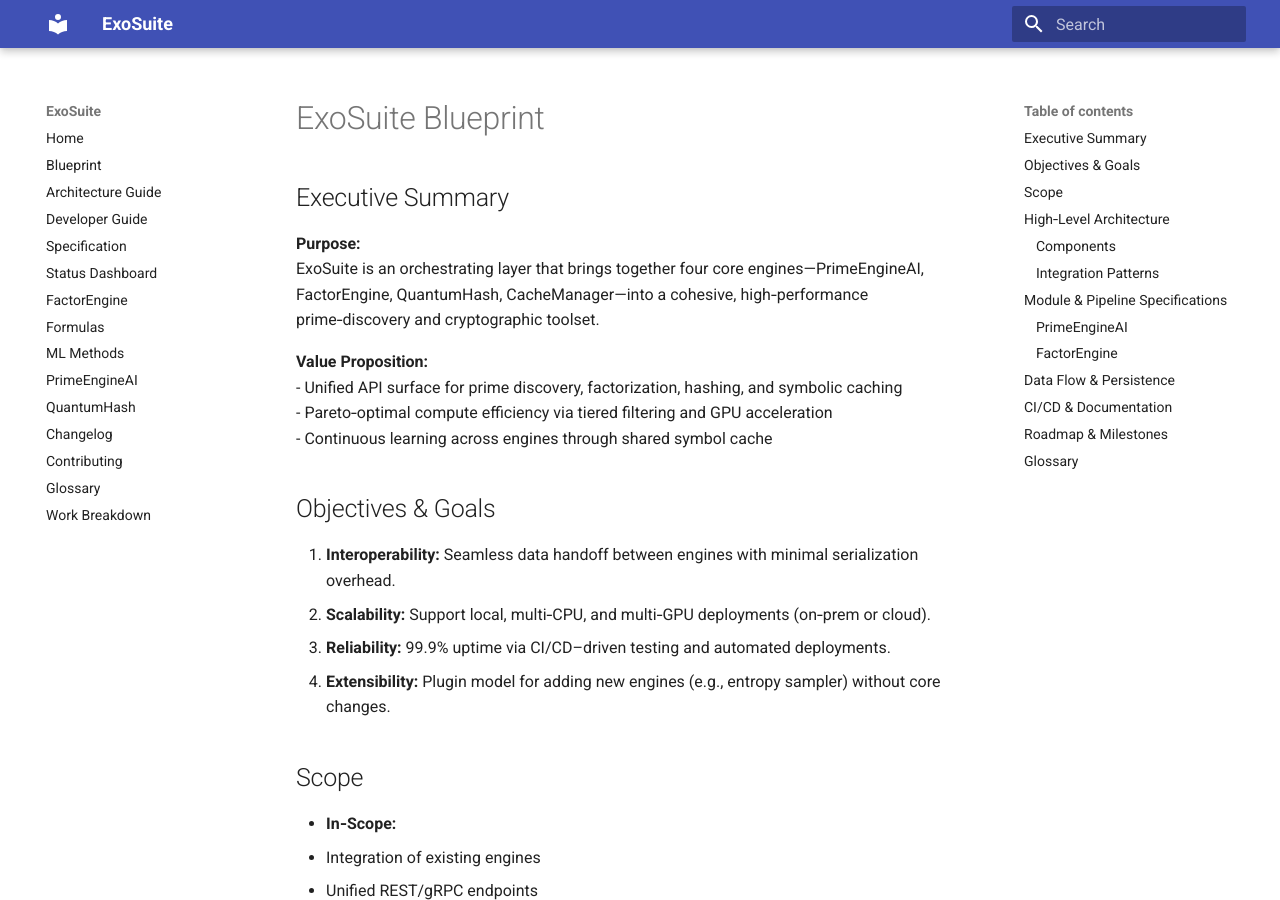
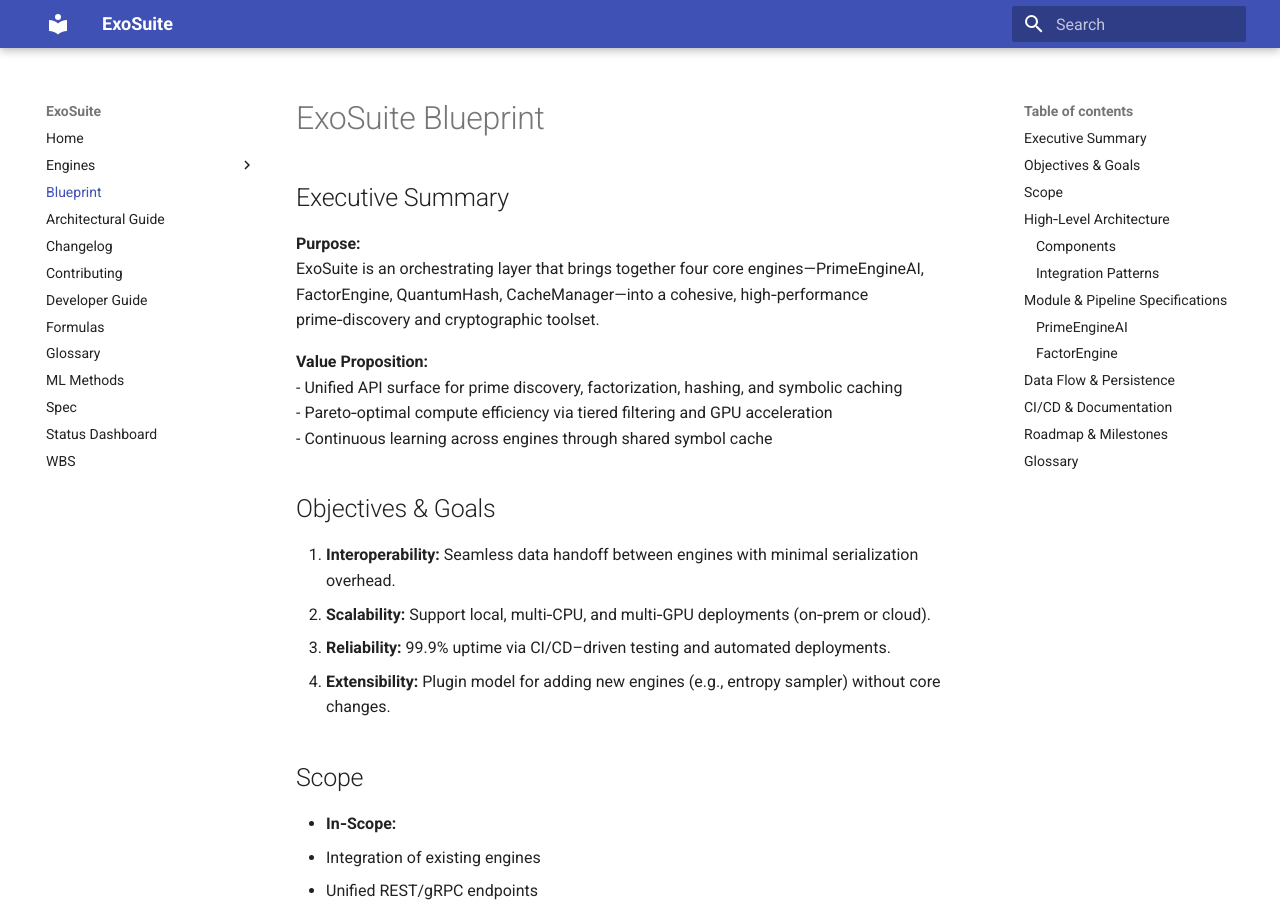
Before and after one commit to MasterUser007/ExoSuite, an MkDocs documentation site: the page built from docs/blueprint/index.md, in a window 1280 px wide and 900 px high. Built offline with MkDocs 1.6.1 and Material for MkDocs 9.7.7, drawn with Linux system fonts in a browser that asks for light colours; part of the change alters nothing that is shown.

```diff
--- a/mkdocs.yml
+++ b/mkdocs.yml
@@ -1,4 +1,21 @@
 site_name: ExoSuite
+nav:
+  - Home: index.md
+  - Engines:
+      - PrimeEngineAI: primeengineai/index.md
+      - FactorEngine: factorengine/index.md
+      - QuantumHash: quantumhash/index.md
+  - Blueprint: blueprint/index.md
+  - Architectural Guide: architectural_guide/index.md
+  - Changelog: changelog/index.md
+  - Contributing: contributing/index.md
+  - Developer Guide: developer_guide/index.md
+  - Formulas: formulas/index.md
+  - Glossary: glossary/index.md
+  - ML Methods: ml_methods/index.md
+  - Spec: spec/index.md
+  - Status Dashboard: status_dashboard/index.md
+  - WBS: wbs/index.md
 theme:
   name: material
 
@@ -8,20 +25,3 @@ site_dir: site
 # ← Custom CSS to hide all Material theme icons
 extra_css:
   - assets/stylesheets/extra.css
-
-nav:
-  - Home: index.md
-  - Blueprint: BLUEPRINT.md
-  - Architecture Guide: architectural_guide.md
-  - Developer Guide: developer_guide.md
-  - Specification: spec.md
-  - Status Dashboard: status_dashboard.md
-  - FactorEngine: factorengine.md
-  - Formulas: formulas.md
-  - ML Methods: ml_methods.md
-  - PrimeEngineAI: primeengineai.md
-  - QuantumHash: quantumhash.md
-  - Changelog: changelog.md
-  - Contributing: contributing.md
-  - Glossary: glossary.md
-  - Work Breakdown: wbs.md
```
